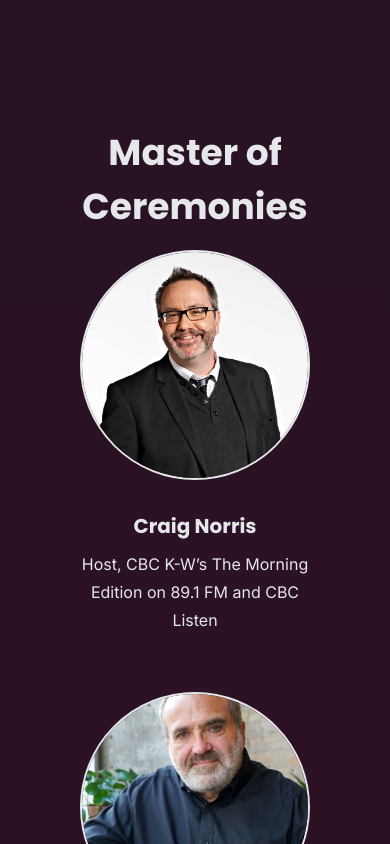
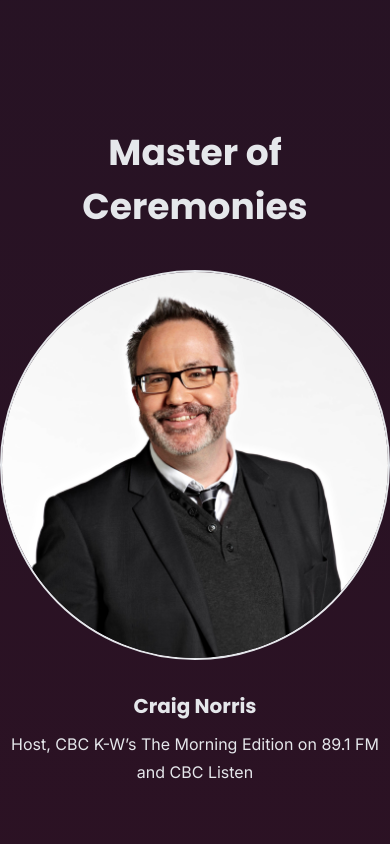
Before and after one commit to Carolkuma/react_skiyenalakeyouth, a React (Vite) app: page / in a window 390 px wide. Shown: the part 5240-6084 px from the top of the page. Built offline with nearby package versions, Linux system fonts and the light colour scheme.

Commit message:
refac: epic refactoring

```diff
--- a/src/sections/Speakers/Speakers.scss
+++ b/src/components/Speaker/Speaker.scss
@@ -11,10 +11,19 @@
     object-fit: cover;
     border-radius: 50%;
     border: 2px solid #e5e7eb;
-    min-width: 200px;
   }
 
   h3 {
     font-size: 1.25rem;
   }
 }
+
+.speaker-section {
+  display: flex;
+  justify-content: center;
+  flex-wrap: wrap;
+  padding: 20px 0;
+  margin-top: 1rem;
+  gap: 3rem;
+  width: full;
+}
--- a/src/sections/Speakers/Speaker.tsx
+++ b/src/components/Speaker/index.tsx
@@ -1,4 +1,4 @@
-import './Speakers.scss'
+import './Speaker.scss'
 import { LazyLoadImage } from "react-lazy-load-image-component";
 import "react-lazy-load-image-component/src/effects/blur.css";
 
@@ -10,7 +10,7 @@ interface SpeakerPropType {
 
 const Speaker = (props:SpeakerPropType) => {
   return (
-    <div className='speaker md:w-1/4 mb-4'>
+    <div className='speaker w-full sm:w-1/2 md:w-1/5 mb-4'>
       <div className='aspect-square w-full h-full'>
         <LazyLoadImage
           src={
--- a/src/data/Speakers.data.tsx
+++ b/src/data/Speakers.data.tsx
@@ -1,4 +1,6 @@
 // import each speaker image from ../../assets/speakers
+
+// mcs
 import norris from '../assets/mcs/cnorris.jpg'
 import joe from '../assets/mcs/joe.jpg'
 
@@ -7,6 +9,7 @@ import bardish from "../assets/keynotes/bardish.jpg";
 import dorothy from "../assets/keynotes/dorothy.jpg";
 import paul from "../assets/keynotes/paul.jpg";
 
+// speakers
 import aditya from "../assets/speakers/aditya.jpg";
 import aminka from "../assets/speakers/aminka.png";
 import Ammaar from "../assets/speakers/Ammaar.jpg";
@@ -20,6 +23,9 @@ import milind from "../assets/speakers/milind.jpeg";
 import paris from "../assets/speakers/paris.png";
 import steven from "../assets/speakers/steven.jpeg";
 import jacklyn from "../assets/speakers/jacklyn.jpeg";
+
+// performers
+import pavani from '../assets/speakers/pavani.jpg'
 
 import { SpeakerType } from "../types/speakers";
 
@@ -263,4 +269,33 @@ export const speakers: SpeakerType = {
   },
 };
 
-export const allSpeakers = { ...speakers, ...keynotes };
+export const performers: SpeakerType = {
+  "Pavani Sangapallar": {
+    name: "Pavani Sangapallar",
+    image: pavani,
+    title: "Tum Hi Ho | Diamonds - Hindi/English mashup - Pavani Sangapallar",
+    description: <div>Pavani Sangapallar will be performing a mashup of Hindi/English music.</div>,
+    affiliation: "Iroquois Ridge High School"
+  }
+};
+
+export const parsedSpeakerData = [
+  {
+    data: mcs,
+    title: "Master of Ceremonies"
+  },
+  {
+    data: keynotes,
+    title: "Keynotes"
+  },
+  {
+    data: speakers,
+    title: "Speakers"
+  },
+  {
+    data: performers,
+    title: "Performers"
+  }
+]
+
+export const allSpeakers = { ...mcs, ...speakers, ...keynotes };
--- a/src/sections/Info/index.tsx
+++ b/src/sections/Info/index.tsx
@@ -104,7 +104,7 @@ const Info = () => {
             <LazyLoadImage effect='blur' src={tedx30} alt='tedx30 object-cover' />
           </div>
         </div>
-        <LazyLoadImage effect='blur' src={tedx38} alt='tedx38' wrapperClassName='h-[20rem] w-full object-cover' />
+        <LazyLoadImage effect='blur' src={tedx38} alt='tedx38' wrapperClassName='h-[20rem] w-full' className='h-full w-full object-cover' />
       </div>
     </div>
   )
--- a/src/sections/Speakers/index.tsx
+++ b/src/sections/Speakers/index.tsx
@@ -1,51 +1,32 @@
-import { speakers, keynotes, mcs } from '../../data/Speakers.data'
-import './Speakers.scss'
-import pavani from '../../assets/speakers/pavani.jpg'
-import Speaker from './Speaker'
+import { parsedSpeakerData } from '../../data/Speakers.data';
+import Speaker from '../../components/Speaker';
+import '../../components/Speaker/Speaker.scss';
 
 const Speakers = () => {
   return (
     <div className='flex flex-col items-center pt-24' id='speakers'>
-
-      <h2 className='text-center'>Master of Ceremonies</h2>
-      <div className='flex flex-col items-center'>
-        <div className="flex justify-center flex-wrap px-20 mt-4 gap-12 w-full">
-          {Object.entries(mcs).map((mc:any) => {
-            mc = mc[1]
+      {parsedSpeakerData.map((section, index) => {
         return (
-              <Speaker image={mc.image} name={mc.name} affiliation={mc.affiliation} />
-            )
+          <div key={index}>
+            <h2 className='text-center'>{section.title}</h2>
+            <div className='speaker-section'>
+              {Object.entries(section.data).map((person: any) => {
+                const personName = person[0];
+                const personData = person[1];
+                return (
+                  <Speaker
+                    image={personData.image}
+                    name={personName}
+                    affiliation={personData.affiliation}
+                  />
+                );
               })}
             </div>
           </div>
-
-      <h2 className='mt-16'>Keynotes</h2>
-      <div className="flex justify-center flex-wrap gap-12 mt-4 px-20 w-full">
-        {Object.entries(keynotes).map((keynote:any) => {
-          keynote = keynote[1]
-          return (
-            <Speaker image={keynote.image} name={keynote.name} affiliation={keynote.affiliation} />
-          )
-        })}
-      </div>
-
-      <h2 className='mt-8'>Speakers</h2>
-      <div className="flex justify-center flex-wrap gap-12 mt-4 w-full">
-        {Object.entries(speakers).map((speaker:any) => {
-          speaker = speaker[1]
-          return (
-            <Speaker image={speaker.image} name={speaker.name} affiliation={speaker.affiliation} />
         );
       })}
     </div>
+  );
+};
 
-      <h2 className='mt-8'>Performers</h2>
-
-      <div className="flex justify-center flex-wrap px-20 mt-4 gap-12 w-full">
-        <Speaker image={pavani} name={"Pavani Sangapallar"} affiliation={"Tum Hi Ho | Diamonds - Hindi/English mashup"} />
-      </div>
-    </div>
-  )
-}
-
-export default Speakers
+export default Speakers;
```
Lines whose indentation alone changed are shown as unchanged.
